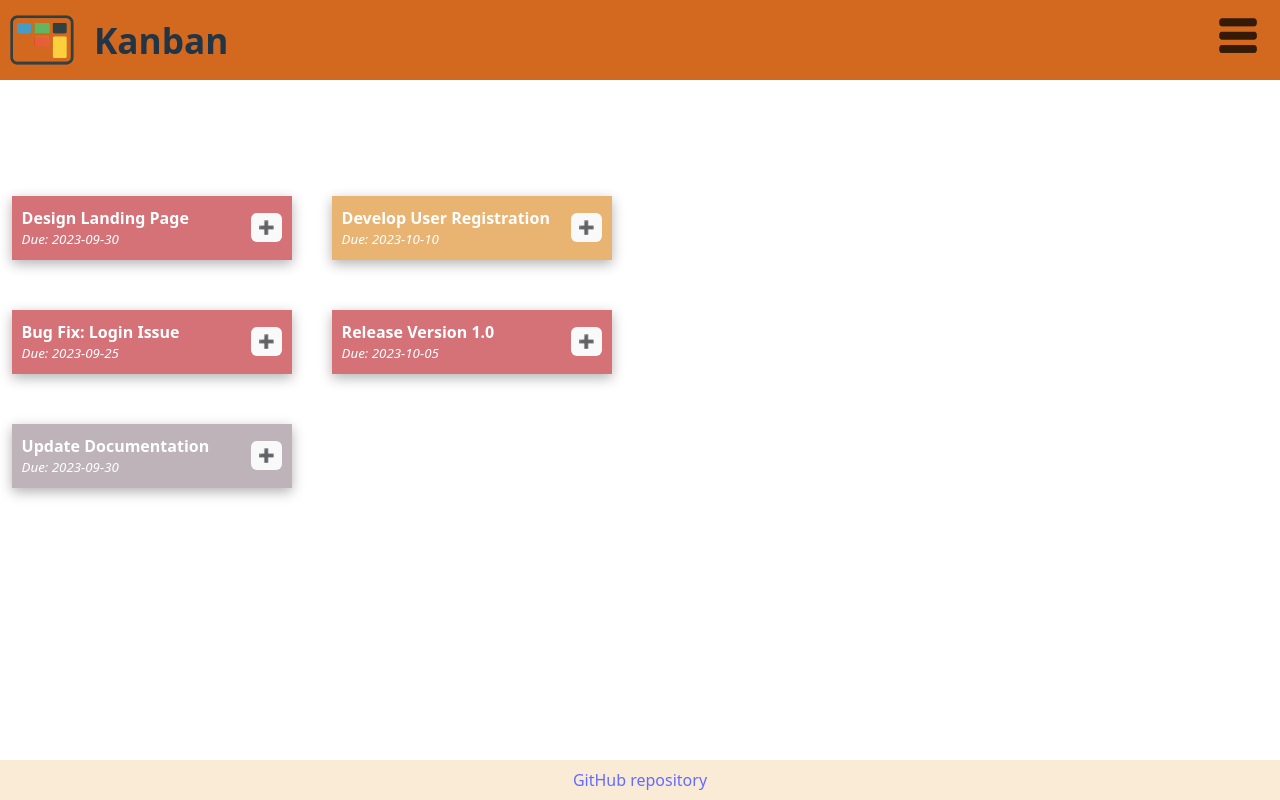
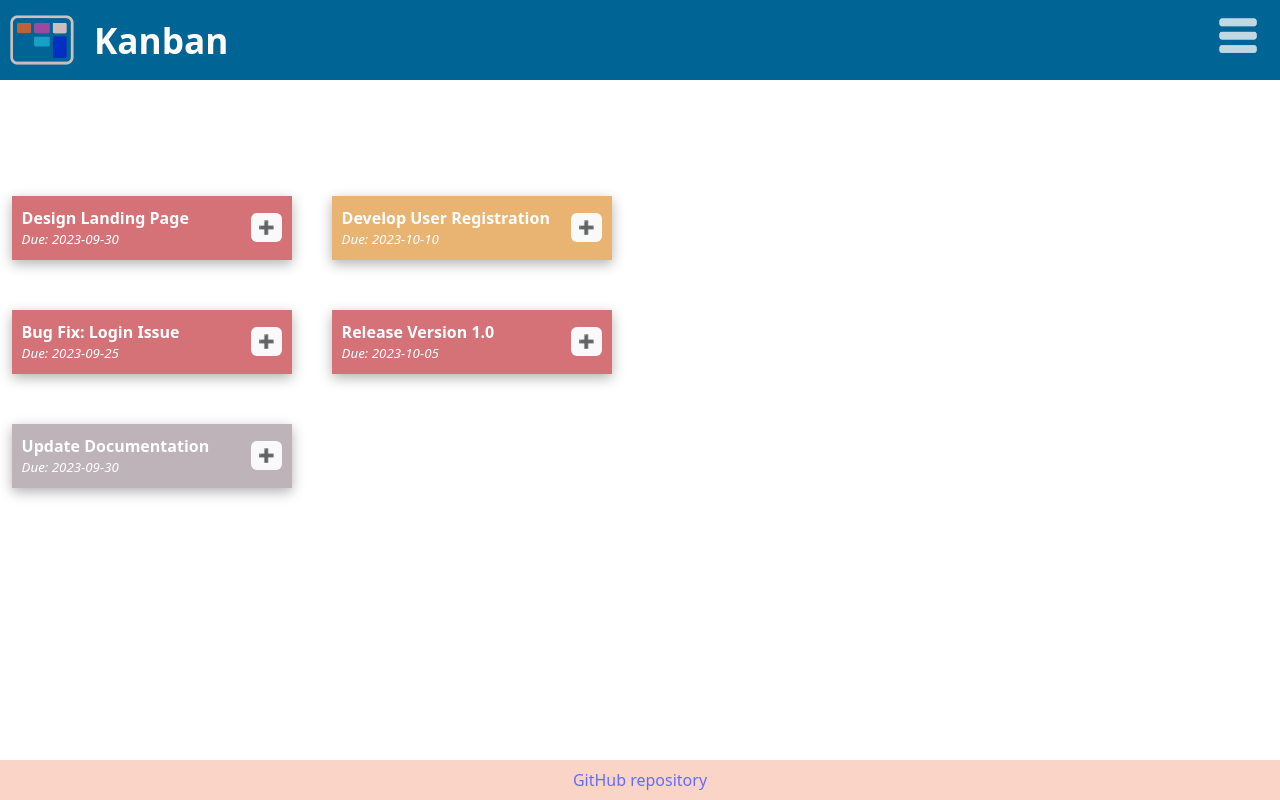
Before and after one commit to VeraV/Kanban-Board-app, a React (Vite) app in the folder E-V-Kanban-Board-app/: page /kanban in a window 1280 px wide. Built offline with nearby package versions, Linux system fonts and the light colour scheme.

Commit message:
some colors changed

```diff
--- a/E-V-Kanban-Board-app/src/App.css
+++ b/E-V-Kanban-Board-app/src/App.css
@@ -1,12 +1,13 @@
 .Main-page {
   display: flex;
   margin-top: 10vh; /* so it sits under navbar */
+  background-color: #fffcf9;
 }
 
 #side-bar {
   display: flex;
   flex-direction: column;
-  background-color: rgb(250, 224, 190);
+  background-color: #fad5c7;
   height: 85vh;
   width: 20vw;
   justify-content: center;
@@ -33,7 +34,7 @@
   font-size: 30px;
   border: none;
   cursor: pointer;
-  color: white;
+  color: #006494;
   text-align: left;
   border-radius: 20px;
   transition: background-color 0.3s ease, color 0.3s ease,
@@ -41,9 +42,8 @@
 }
 
 #side-bar a:hover {
-  color: chocolate;
-  background-color: white;
-
+  background-color: #fffcf9;
+  padding: 10px;
   border-radius: 15px;
 }
 
@@ -53,7 +53,9 @@
   font-weight: bold;
   border: none;
   cursor: pointer;
-  color: white;
+  color: #fffcf9;
+  background-color: #8cae68;
+  padding: 15px;
   text-align: left;
   border-radius: 20px;
   transition: background-color 0.3s ease, color 0.3s ease,
@@ -61,7 +63,8 @@
 }
 
 #side-bar button:hover {
-  color: chocolate;
+  background-color: #fffcf9;
+  color: #8cae68;
 }
 
 .logo-image {
--- a/E-V-Kanban-Board-app/src/components/Sidebar.jsx
+++ b/E-V-Kanban-Board-app/src/components/Sidebar.jsx
@@ -20,7 +20,7 @@
         </li>
         <li>
           <button id="create-btn" onClick={toggleCreateBar}>
-            Create
+            ⨁ Create New
           </button>
         </li>
       </ol>
--- a/E-V-Kanban-Board-app/src/index.css
+++ b/E-V-Kanban-Board-app/src/index.css
@@ -49,7 +49,8 @@
 }
 
 .navbar {
-  background-color: chocolate;
+  background-color: #006494;
+  color: #fffcf9;
   height: 10vh;
   width: 100vw;
   position: absolute;
@@ -62,6 +63,7 @@
 .navbar img {
   width: 8vh;
   padding: 5px 10px;
+  filter: invert(100%);
 }
 
 .navbar h1 {
@@ -81,11 +83,15 @@
   position: absolute;
   right: 0;
   cursor: pointer;
-  background-color: #faebd7;
+  background-color: #fad5c7;
+}
+
+#icon-bar:hover img {
+  filter: invert(0);
 }
 
 footer {
-  background-color: antiquewhite;
+  background-color: #fad5c7;
   height: 5vh;
   width: 100vw;
   bottom: 0;
```
